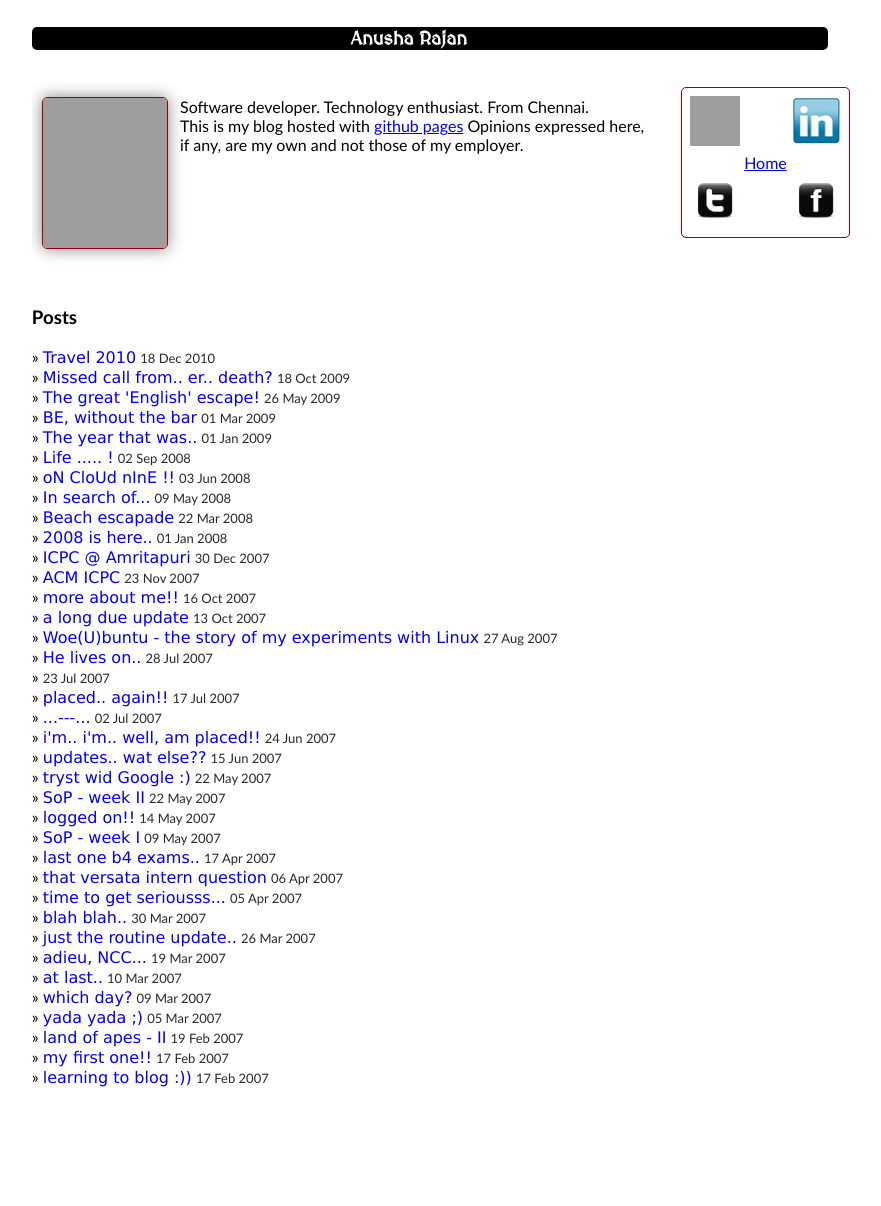
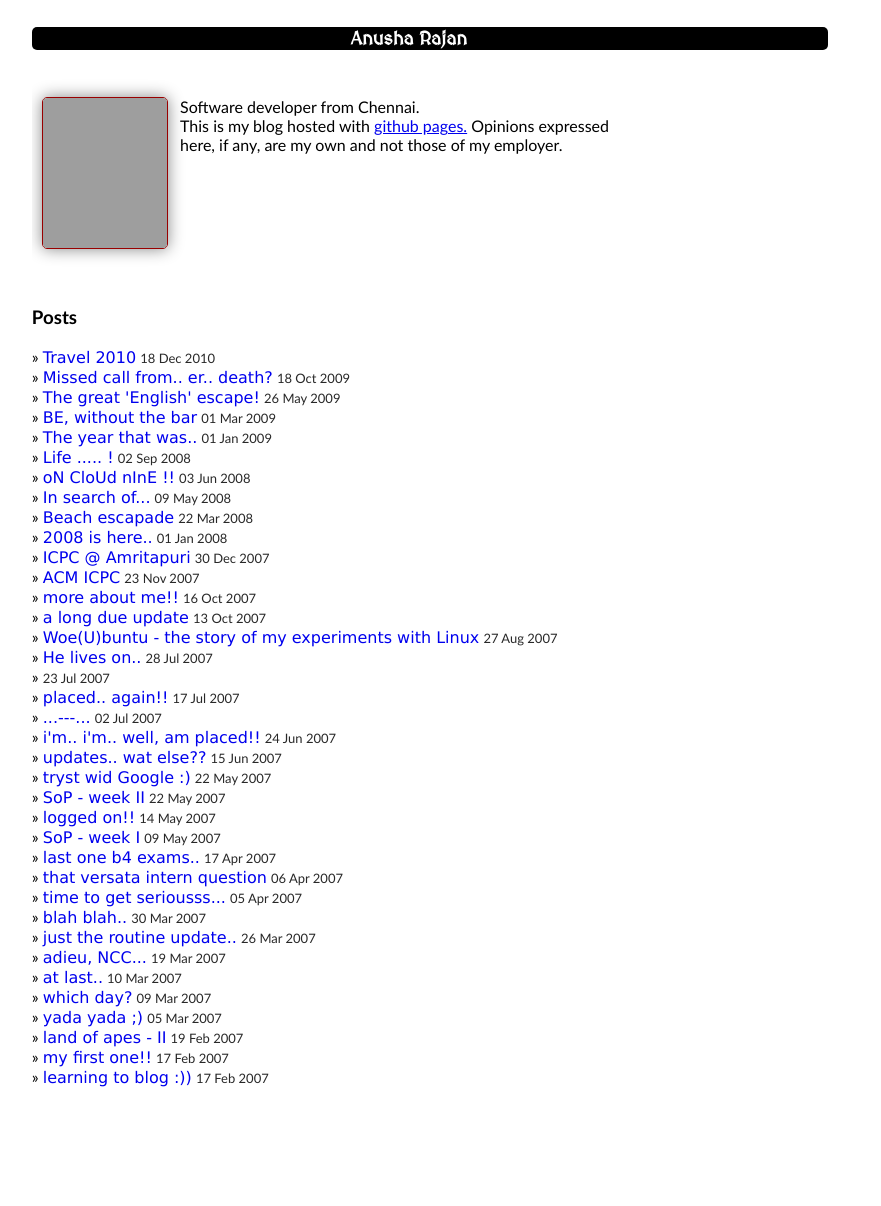
Before and after one commit to anusha-r/anusha-r.github.com, a Jekyll site: the page built from index.html, in a window 1280 px wide. Shown: the whole page, without its empty margins (229-1110 px from the left). Built offline with Jekyll 4.4.1, drawn with Linux system fonts in a browser that asks for light colours; Markdown is read by kramdown in place of the engine named in the settings; the list of posts is cut into pages by our own code; grey boxes are pictures that could not be loaded.

Commit message:
landing page changes #1

```diff
--- a/index.html
+++ b/index.html
@@ -13,12 +13,12 @@ layout: landing
 
 <div class="noborder-round" style="padding:10px; float:left; width:70%;">
 	<img class="shadow round" style="float:left; width:20%;" src="https://jargul.com/images/Empty.png" width="150px" height="150px"/>
-	<span style="float:left; width:75%; margin-left:2%;">Software developer. Technology enthusiast. From Chennai.
-	<br/>This is my blog hosted with <a href="http://www.github.com/darthvadar/darthvadar.github.com">github pages</a>
+	<span style="float:left; width:75%; margin-left:2%;">Software developer from Chennai.
+	<br/>This is my blog hosted with <a href="http://www.github.com/darthvadar/darthvadar.github.com">github pages.</a>
 	Opinions expressed here, if any, are my own and not those of my employer.</span>
 </div>
 
-<div class="round" style="float:left; padding:5px; margin-left:10px;">
+<!-- <div class="round" style="float:left; padding:5px; margin-left:10px;">
 	<table border="0px" cell-padding="5px">
 			<tr>
 			<td><a href="http://www.github.com/darthvadar">
@@ -50,7 +50,7 @@ layout: landing
 			</tr>
 	</table>
 </div>
-
+-->
 </div>
 
 <p style="clear:left;">
```
